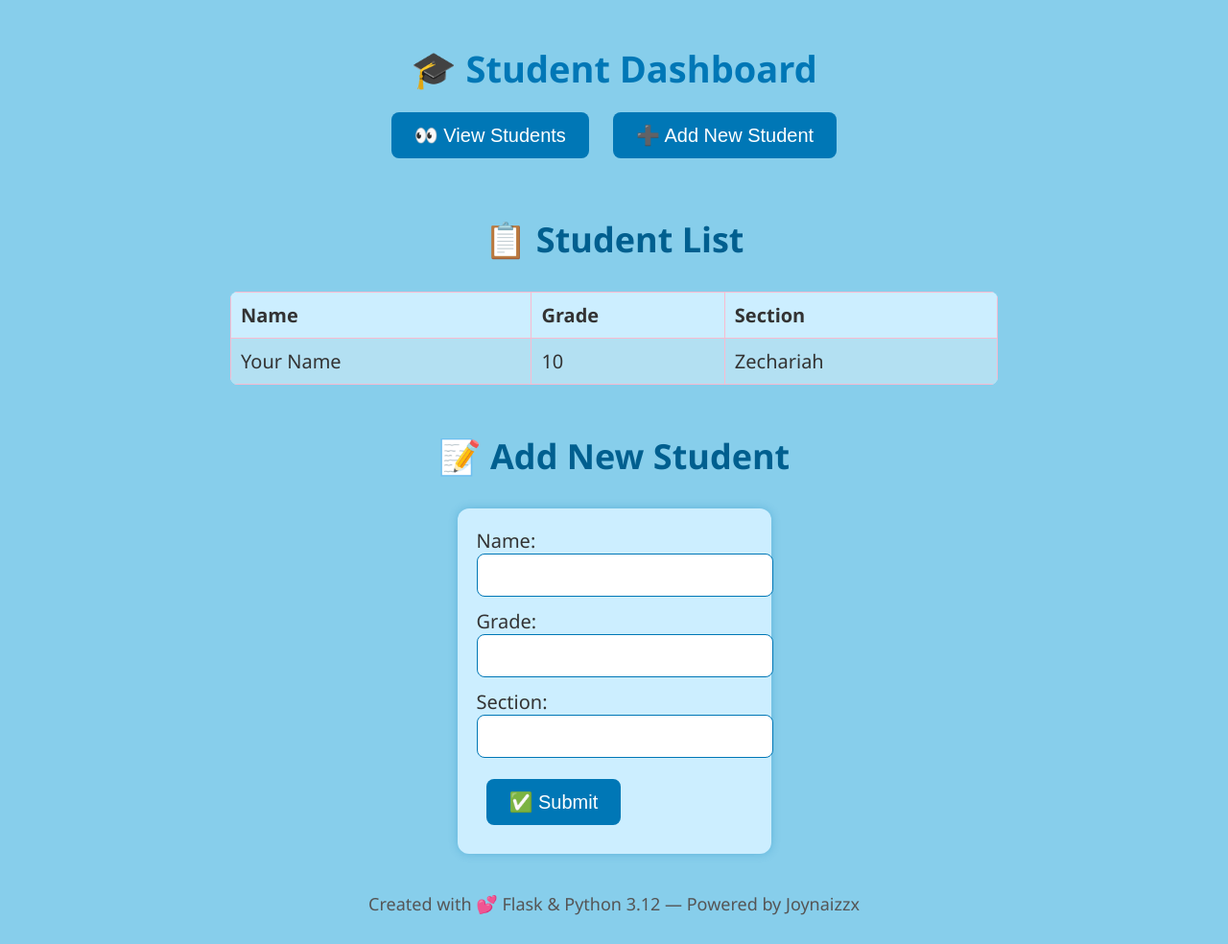
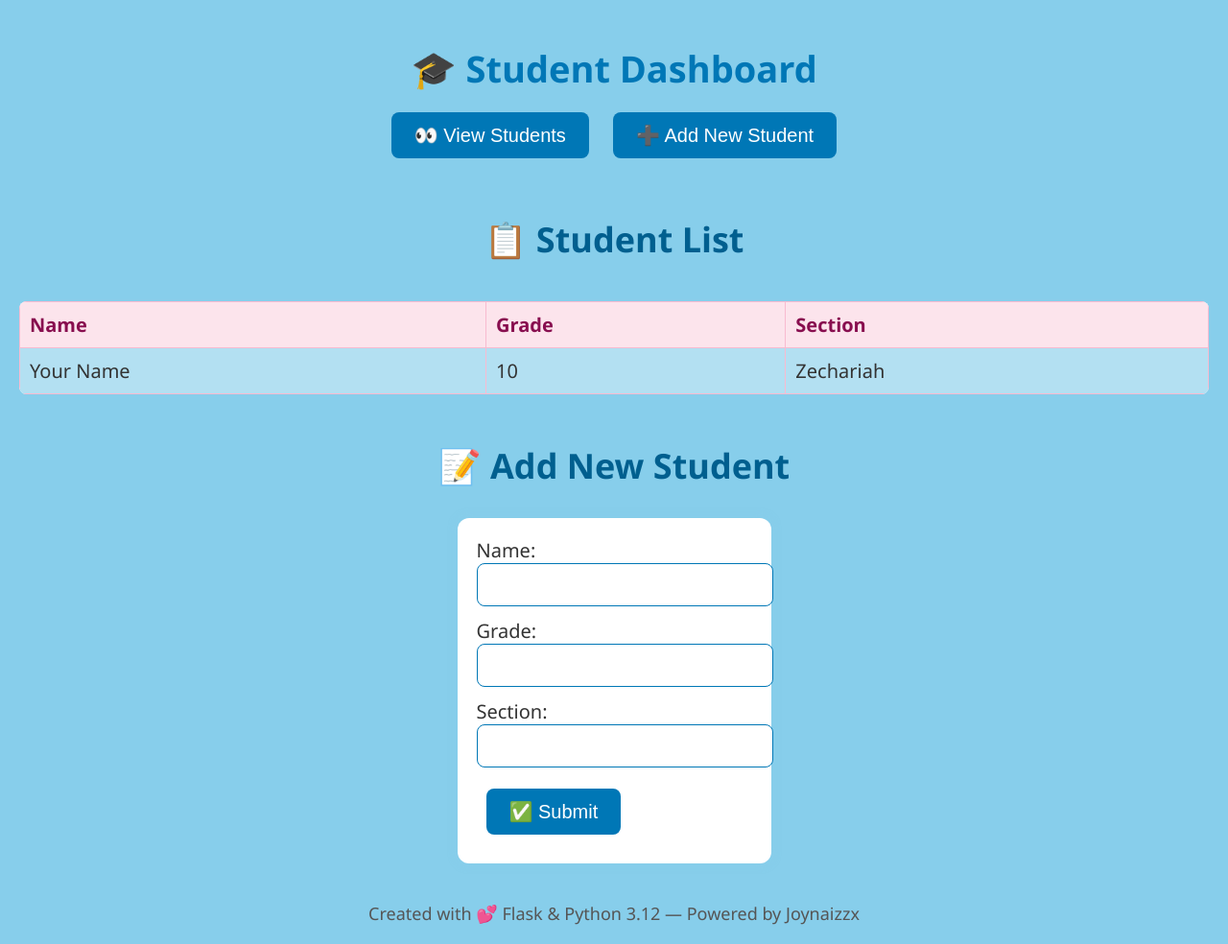
Before and after one commit to Joynase/Joynase-Dime, a Flask app: page /dashboard in a window 1280 px wide. Shown: the whole page at 96% size. Before the commit the page ends 954 px from the top, so only its background shows below. Run offline with Flask 3, Linux system fonts and the light colour scheme.

Commit message:
Update index.html

```diff
--- a/templates/index.html
+++ b/templates/index.html
@@ -72,37 +72,20 @@
       font-size: 20px;
     }
 
-/* Center the Student List heading */
-#view h2 {
-  text-align: center;
-}
+    th {
+      background-color: #fce4ec;
+      color: #880e4f;
+    }
 
-/* Center the table */
-#view table {
-  max-width: 800px;
-  margin: 0 auto;
-  background-color: #cceeff; /* sky blue background */
-}
+    /* 🌤️ Sky blue row styling */
+    table tr {
+      background-color: #cceeff;
+    }
 
-/* Optional: alternate row colors for clarity */
-#view table tr:nth-child(even) {
-  background-color: #b3e0f2;
-}
-/* Center the Add New Student heading */
-#add h2 {
-  text-align: center;
-}
+    table tr:nth-child(even) {
+      background-color: #b3e0f2;
+    }
 
-/* Center the form container */
-#add form {
-  margin: 0 auto;
-  background-color: #cceeff; /* sky blue background */
-}
-
-/* Optional: soften the form shadow to match the theme */
-#add form {
-  box-shadow: 0 0 10px rgba(0, 119, 182, 0.3);
-}
     input[type="text"], input[type="number"] {
       width: 100%;
       padding: 10px;
```
